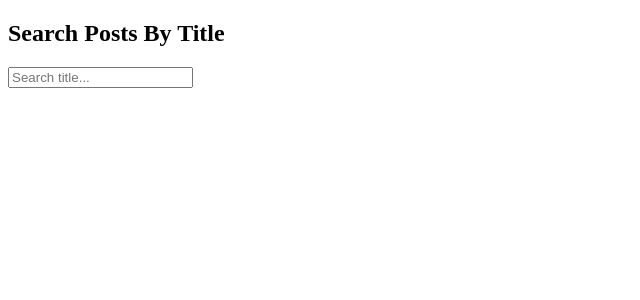
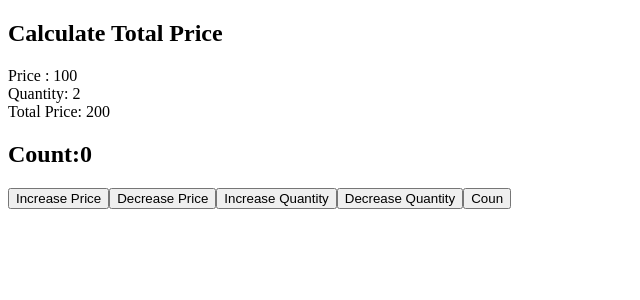
Before and after one commit to vishnu-mathariya/React-Practice, a React (Vite) app: page / in a window 1280 px wide. Shown: the top 300 px of the page, without its empty margins (0-640 px from the left). Built offline with nearby package versions, Linux system fonts and the light colour scheme.

Commit message:
UseMemo practice with ques

```diff
--- a/src/App.jsx
+++ b/src/App.jsx
@@ -4,19 +4,19 @@ import { SearchPostsByTitle1 } from "./useEffectQues/SearchPostsByTitle1.jsx";
 import { SearchTodosByUserId } from "./useEffectQues/SearchTodosByUserId.jsx";
 import { SearchUserByName } from "./useEffectQues/searchUserByName.jsx";
 import { SearchUsersByCompanyName } from "./useEffectQues/SearchUsersByCompanyName.jsx";
+import { CalculateTotalPrice } from "./useMemoQues/CalculateTotalPrice.jsx";
 
 function App() {
   return (
     <>
-
       {/* <SearchUserByName/> */}
       {/* <SearchPostsByBody/> */}
       {/* <SearchCommentsByEmail/> */}
       {/* <SearchUsersByCompanyName/> */}
 
       {/* <SearchTodosByUserId/> */}
-      <SearchPostsByTitle1/>
-
+      {/* <SearchPostsByTitle1/> */}
+      <CalculateTotalPrice />
     </>
   );
 }
--- a/src/main.jsx
+++ b/src/main.jsx
@@ -1,12 +1,6 @@
-import { StrictMode } from 'react'
-import { createRoot } from 'react-dom/client'
-import './index.css'
-import App from './App.jsx'
+import { StrictMode } from "react";
+import { createRoot } from "react-dom/client";
+import "./index.css";
+import App from "./App.jsx";
 
-createRoot(document.getElementById('root')).render(
-  <StrictMode>
-    <App />
-   </StrictMode>
-
-
-)
+createRoot(document.getElementById("root")).render(<App />);
--- /dev/null
+++ b/src/useMemoQues/CalculateTotalPrice.jsx
@@ -0,0 +1,45 @@
+import React, { useMemo, useState } from "react";
+
+export const CalculateTotalPrice = () => {
+  const [price, setPrice] = useState(100);
+  const [quantity, setQuantity] = useState(2);
+  const [count, setCount] = useState(0);
+
+  const totalPrice = useMemo(() => {
+    console.log("Calculating Total Price...");
+
+    return price * quantity;
+  }, [price, quantity]);
+
+
+
+  return (
+    <div>
+      <h2>Calculate Total Price</h2>
+
+      <div>
+        Price : {price}
+        <br />
+        Quantity: {quantity}
+        <br />
+        Total Price: {totalPrice}
+      </div>
+
+      <h2>Count:{count}</h2>
+      <button onClick={() => setPrice((prev) => prev + 1)}>
+        Increase Price
+      </button>
+      <button onClick={() => setPrice((prev) => prev - 1)}>
+        Decrease Price
+      </button>
+      <button onClick={() => setQuantity((prev) => prev + 1)}>
+        Increase Quantity
+      </button>
+      <button onClick={() => setQuantity((prev) => prev - 1)}>
+        Decrease Quantity
+      </button>
+
+      <button onClick={() => setCount(count + 1)}>Coun</button>
+    </div>
+  );
+};
```
